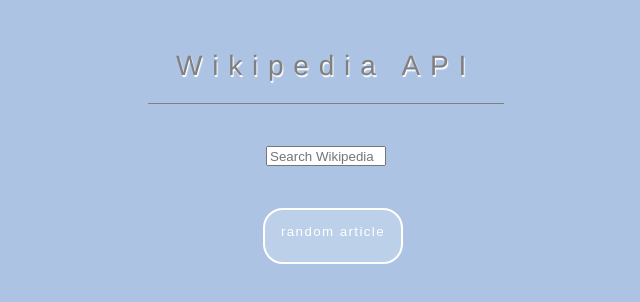
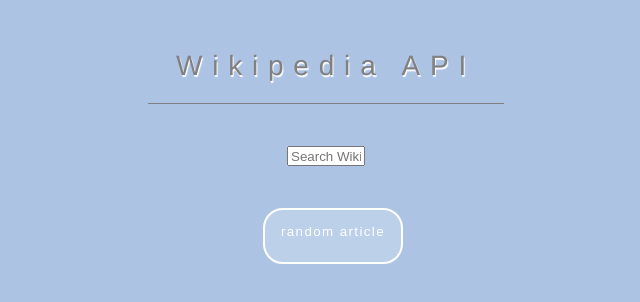
Before and after one commit to innaleikina/wikipedia, a plain HTML site: page index.html in a window 1280 px wide. Shown: the whole page, without its empty margins (314-954 px from the left). Drawn offline with nearby package versions, Linux system fonts and the light colour scheme.

Commit message:
shorter search bar

```diff
--- a/css/style.css
+++ b/css/style.css
@@ -29,7 +29,7 @@ body {
 }
 
 .search-bar {
-  width: 8rem;
+  width: 5rem;
   -webkit-transition: width 0.4s ease-in-out;
   transition: width 0.4s ease-in-out;
   margin-top: 1rem;
```
